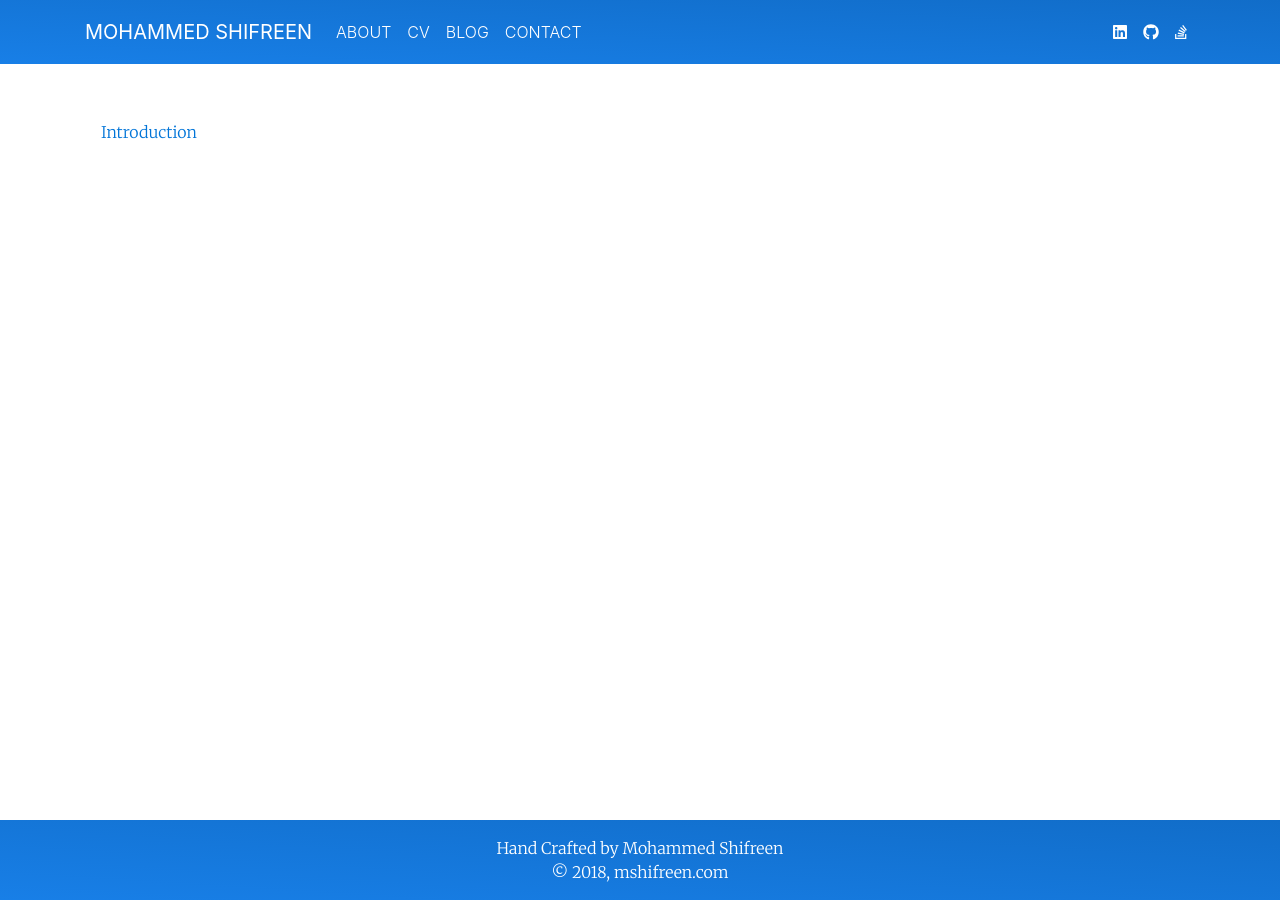
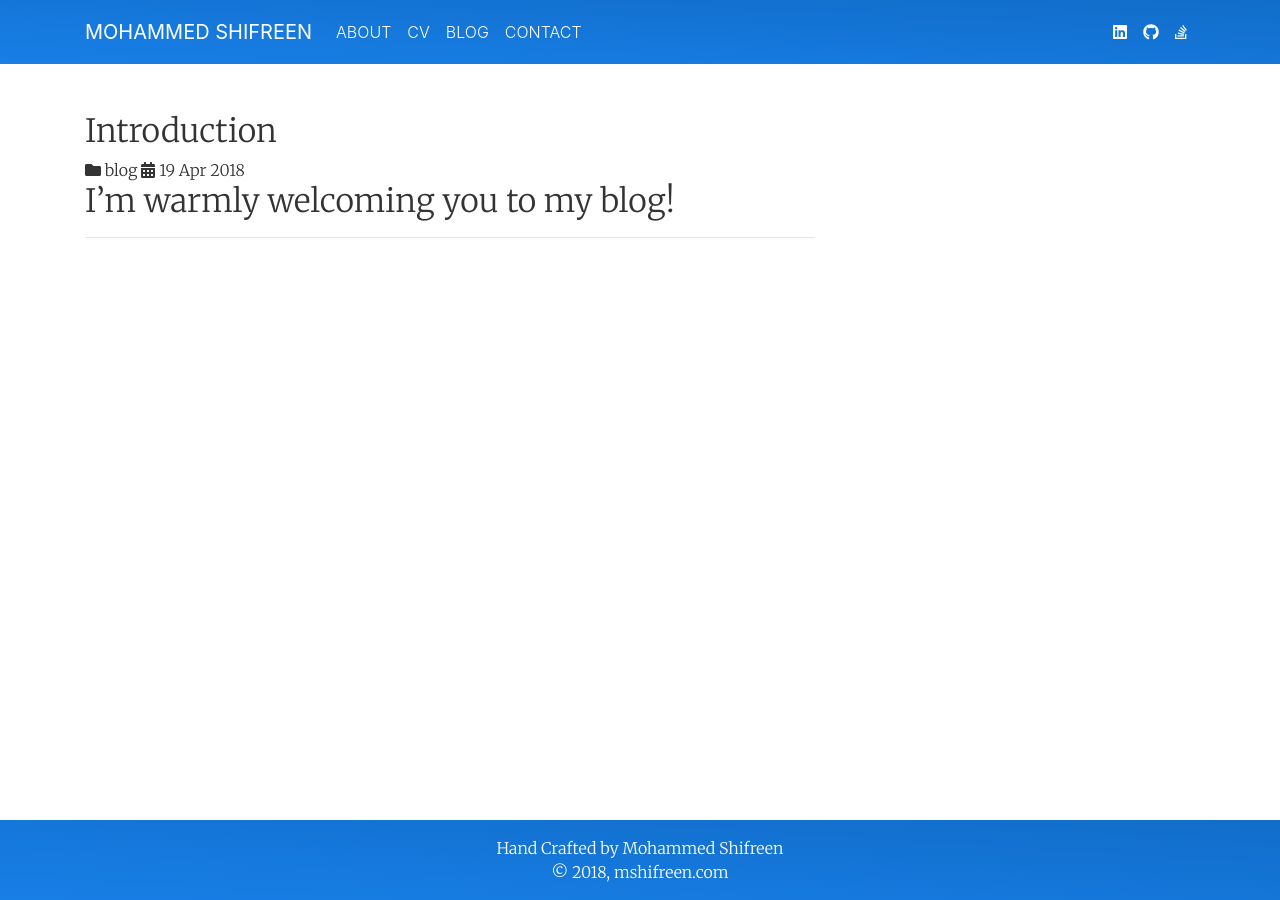
Before and after one commit to Shifrin/shifrin.github.io, a Jekyll site: the page built from blog/index.html, in a window 1280 px wide. Built offline with Jekyll 4.4.1, drawn with Linux system fonts in a browser that asks for light colours; nearby versions of some CDN libraries.

Commit message:
Blog page and post page updated

```diff
--- a/_posts/2018-04-19-introduction.md
+++ b/_posts/2018-04-19-introduction.md
@@ -2,6 +2,7 @@
 layout: post
 title: "Introduction"
 date: 2018-04-19
+category: blog
 ---
 
 ## I’m warmly welcoming you to my blog!
--- a/about/index.html
+++ b/about/index.html
@@ -12,8 +12,8 @@ bodyClass: about-page
         <hr class="my-4">
 
         <div class="row align-items-center justify-content-center">
-            <div class="col-md-3">
-                <img src="/assets/img/me.jpg" class="img-fluid rounded-circle w-75 mx-auto my-3" alt="Mohammed Shifreen">
+            <div class="col-md-3 text-center">
+                <img src="/assets/img/me.jpg" class="img-fluid rounded-circle w-75 my-3" alt="Mohammed Shifreen">
             </div>
 
             <div class="col-md-7">
--- a/assets/css/style.css
+++ b/assets/css/style.css
@@ -82,7 +82,7 @@ body {
 
 /* Front Page */
 body.front-page {
-    padding-bottom: 0;
+    margin-bottom: 0;
 }
 body.front-page .site-header {
     height: 0;
--- a/blog/index.html
+++ b/blog/index.html
@@ -4,11 +4,32 @@ title: Mohammed Shifreen | Blog
 ---
 
 <div class="container">
-    <nav class="nav">
-        {% for post in site.posts %}
-            <a href="{{ post.url }}" class="nav-link" title="Permalink to {{ post.title }}">
-                {{ post.title }}
-            </a>
-        {% endfor %}
-    </nav>
+    <div class="row">
+        <div class="col-md-8">
+            <div class="posts-list">
+                {% for post in site.posts %}
+                    <article>
+                        <header class="post-header">
+                            <h2>{{ post.title }}</h2>
+                        </header>
+
+                        <div class="post-meta">
+                            <span class="category"><i class="fas fa-folder"></i> {{ post.category }}</span>
+                            <span class="date"><i class="fas fa-calendar-alt"></i> {{ post.date | date_to_string }}</span>
+                        </div>
+
+                        <div class="post-content">
+                            {{ post.excerpt }}
+                        </div>
+                    </article>
+
+                    <hr>
+                {% endfor %}
+            </div>
+        </div>
+
+        <div class="col-md-4">
+
+        </div>
+    </div>
 </div>
```
Also changed, not shown: other parts of _posts/2018-04-19-introduction.md (+1 -1 lines), _layouts/post.html (+17 -3 lines).
